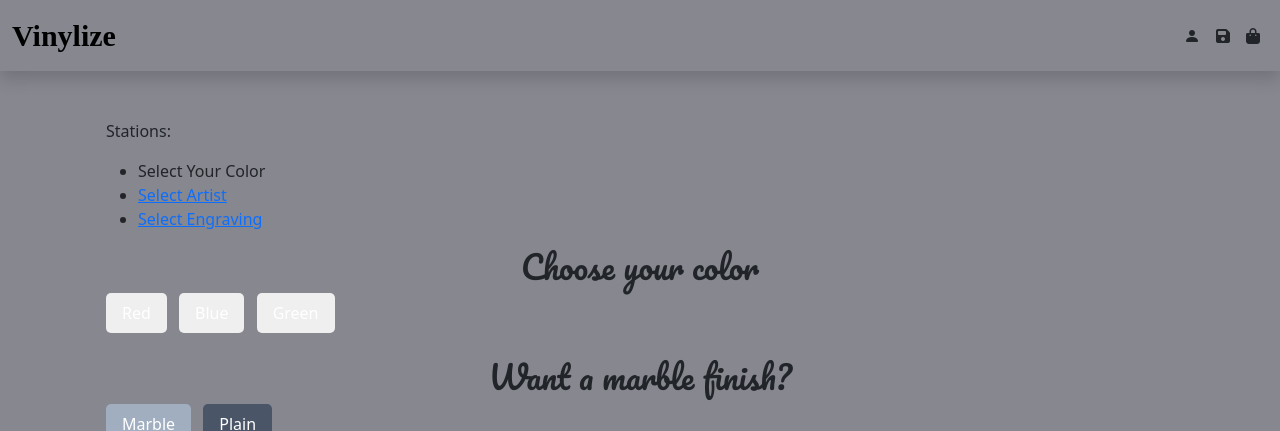
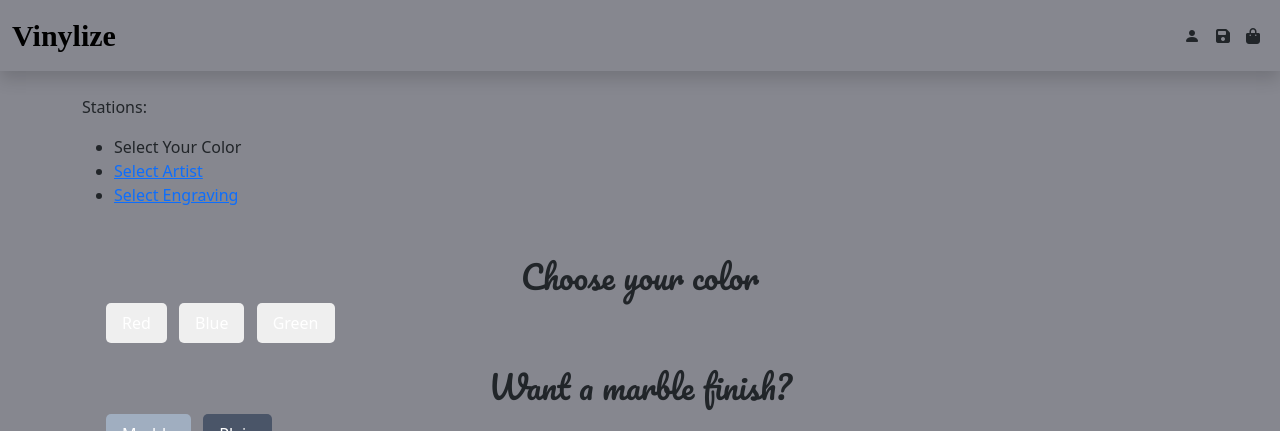
Before and after one commit to abarroso08/Vinylize, a PHP site: page /select-color.php in a window 1280 px wide. Shown: the top 431 px of the page. Run offline with PHP 8.4, Linux system fonts and the light colour scheme.

Commit message:
Cambio CS

```diff
--- a/select-color.php
+++ b/select-color.php
@@ -6,10 +6,8 @@
      <?php include "assets/nav.php" ?>
 
      <div class="container mx-auto mt-4 flex">
-         <!-- Left Side: Navigation and Color Selection -->
-         <div class="w-1/2 p-4">
-             <!-- Navigation Column -->
-             <div class="mb-6">
+         <!-- Left Side: Fixed Navigation Column -->
+         <div class="nav-column">
              <p class="text-gray-500">Stations:</p>
              <ul class="list-disc pl-4">
                  <li class="font-bold text-indigo-800">Select Your Color</li>
@@ -18,6 +16,8 @@
              </ul>
          </div>
 
+         <!-- Right Side Content Area -->
+         <div class="content-area ml-56 p-4">
              <!-- Color Selection Title -->
              <h2 class="text-2xl font-semibold mb-2">Choose your color</h2>
              <div class="color-buttons mb-4">
@@ -29,14 +29,13 @@
 
              <!-- Marble Finish Selection -->
              <h2 class="text-2xl font-semibold mb-2">Want a marble finish?</h2>
-             <div class="finish-buttons">
+             <div class="finish-buttons mb-6">
                  <button class="finish-btn" id="marble">Marble</button>
                  <button class="finish-btn active" id="plain">Plain</button>
              </div>
-         </div>
 
-         <!-- Right Side: Vinyl and Album Cover Display -->
-         <div class="w-1/2 p-4 flex items-center justify-center">
+             <!-- Vinyl and Album Cover Display -->
+             <div class="flex items-center justify-center">
                  <div class="relative">
                      <!-- Big Circle (Vinyl) -->
                      <img id="vinyl-display" src="images/default-vinyl.jpg" alt="Vinyl" class="w-64 h-64 rounded-full object-cover">
@@ -45,6 +44,7 @@
                  </div>
              </div>
          </div>
+     </div>
 
      <?php include "assets/footer.php" ?>
 
```
Lines whose indentation alone changed are shown as unchanged.
